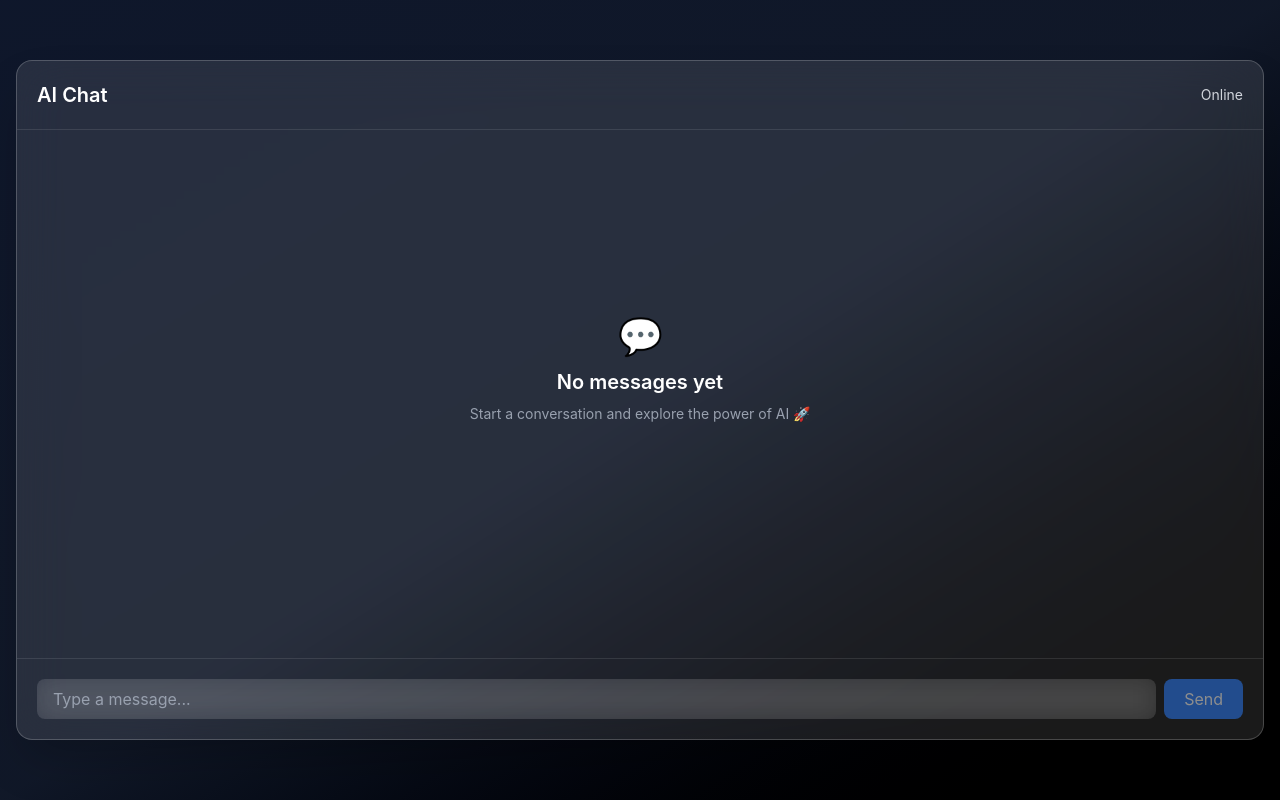
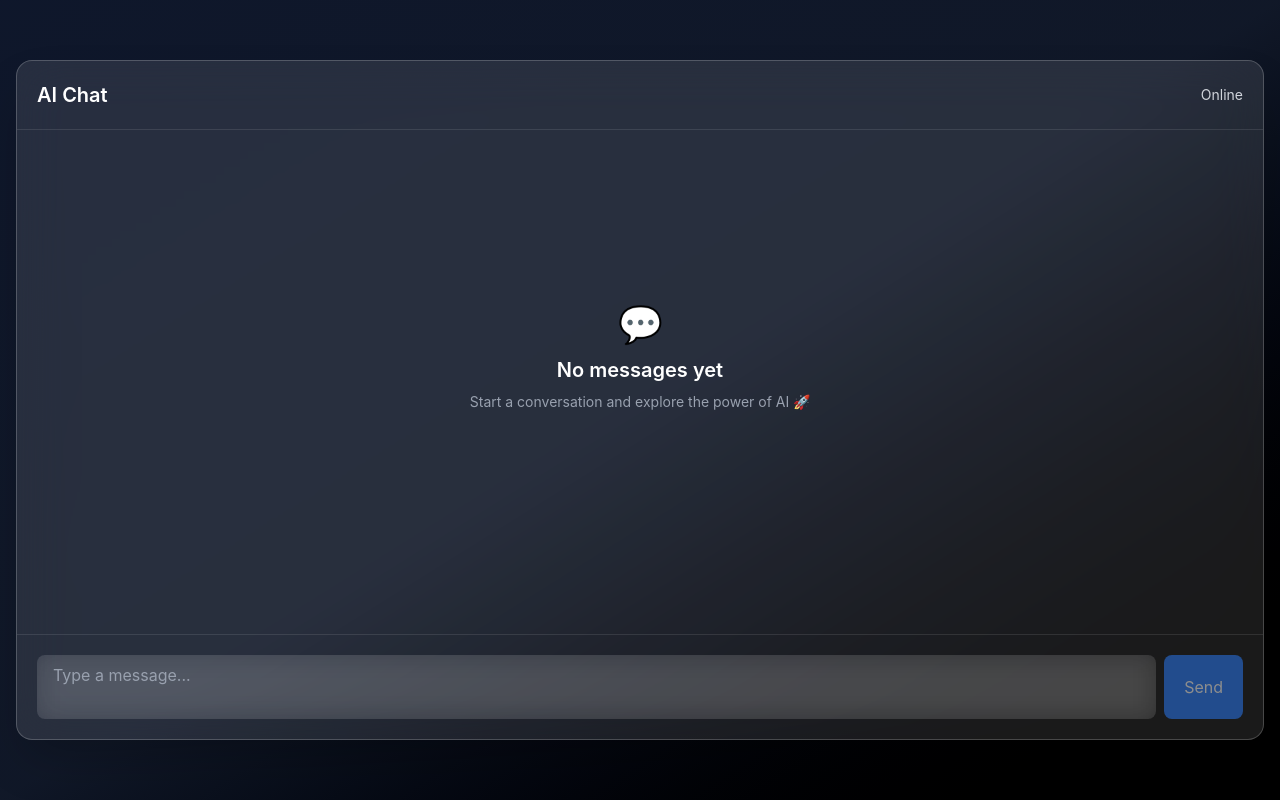
Before and after one commit to abhi-123/AI-Chat-App, a React (Vite) app: page / in a window 1280 px wide. Built offline with nearby package versions, Linux system fonts and the light colour scheme.

Commit message:
textarea updated

```diff
--- a/src/components/InputMessage.jsx
+++ b/src/components/InputMessage.jsx
@@ -146,10 +146,9 @@ function InputMessage({ scrollToBottom }) {
   };
   return (
     <div className="p-4 sm:p-5 border-t border-white/10 flex gap-2">
-      <input
-        type="text"
+      <textarea
         placeholder="Type a message..."
-        className="flex-1 bg-white/10 text-white placeholder-gray-400 px-4 py-2 rounded-lg outline-none backdrop-blur-md"
+        className="flex-1 bg-white/10 text-white placeholder-gray-400 px-4 py-2 rounded-lg outline-none backdrop-blur-md resize-none"
         value={text}
         onChange={(e) => setText(e.target.value)}
         onKeyDown={(e) => {
```
